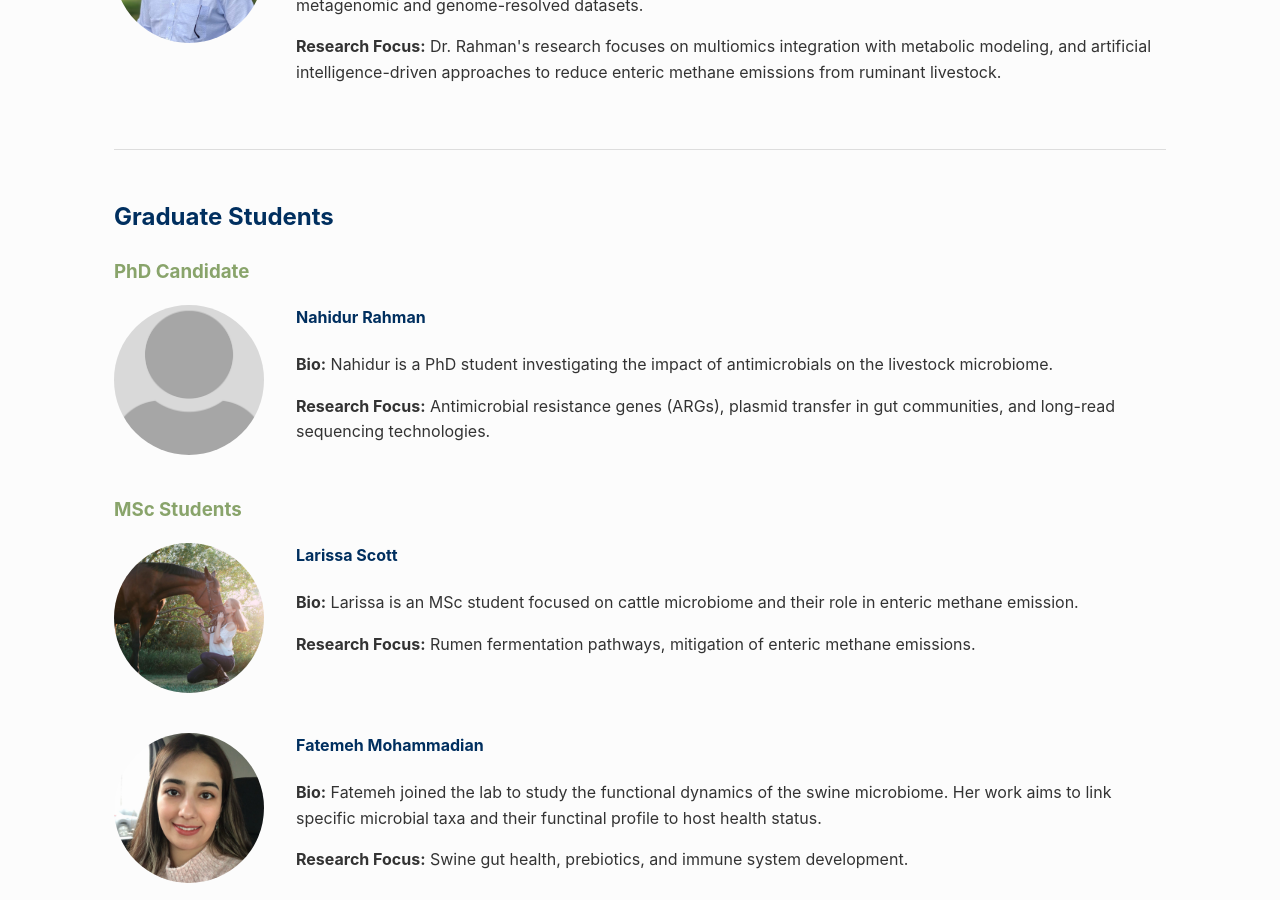
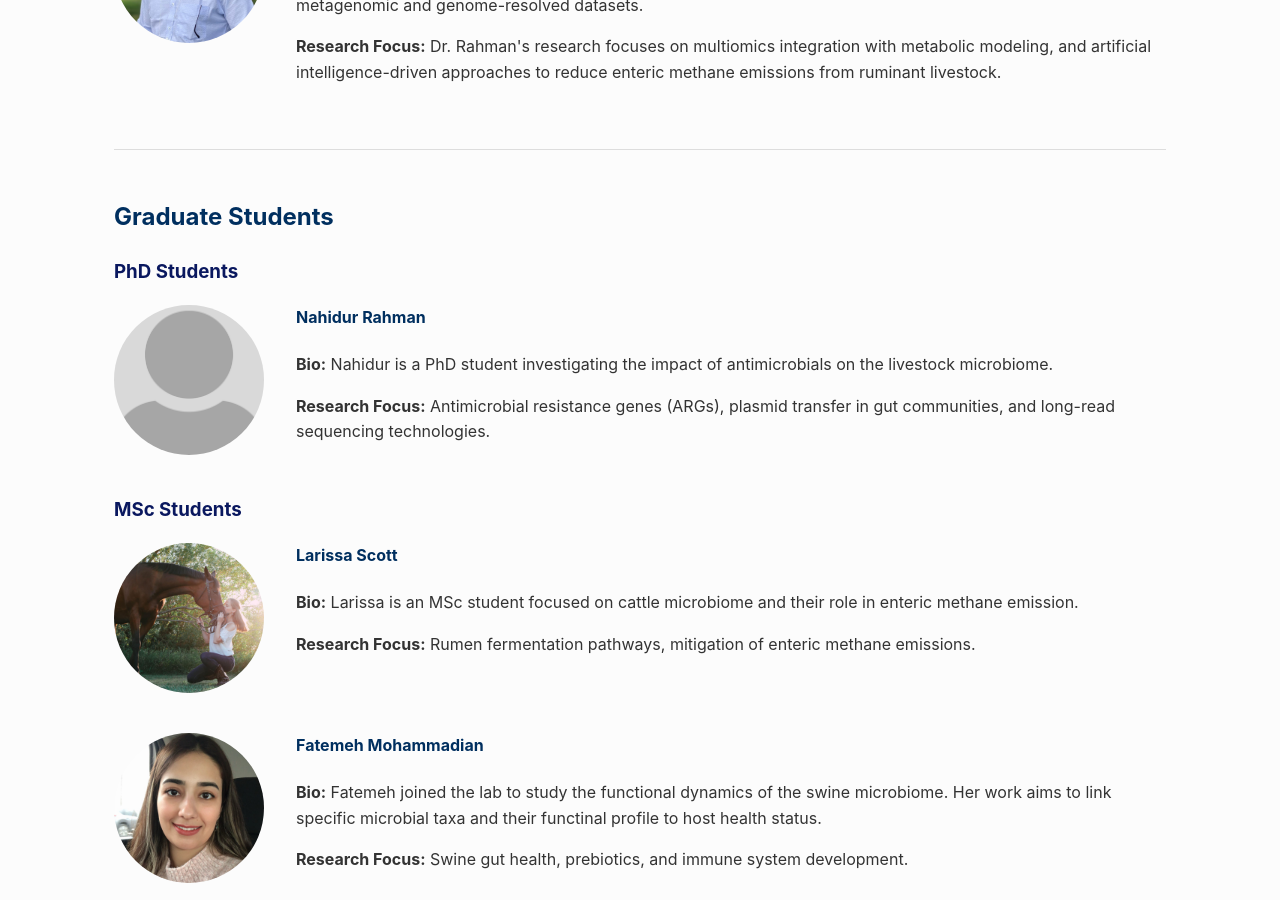
Before and after one commit to TLMicrobiomeLab/tlmicrobiomelab.github.io, a Jekyll site: the page built from people.html, in a window 1280 px wide and 900 px high, scrolled down 1054 px. Built offline with Jekyll 4.4.1, drawn with Linux system fonts in a browser that asks for light colours.

Commit message:
Change PhD Candidate heading to PhD Students

```diff
--- a/people.html
+++ b/people.html
@@ -58,7 +58,7 @@ permalink: /people/
 
 <h2>Graduate Students</h2>
 
-<h3 style="color: #89A46B;">PhD Candidate</h3>
+<h3 style="color: #0A185F;">PhD Students</h3>
 <div style="display: flex; gap: 2rem; margin-bottom: 2rem; align-items: flex-start;">
     <div style="flex: 0 0 150px;">
         <img src="{{ '/images/nahidur.png' | relative_url }}" alt="Nahidur Rahman" loading="lazy" style="width: 100%; border-radius: 50%; object-fit: cover; aspect-ratio: 1/1;" onerror="this.src='https://via.placeholder.com/150?text=NR'">
@@ -70,7 +70,7 @@ permalink: /people/
     </div>
 </div>
 
-<h3 style="color: #89A46B; margin-top: 2rem;">MSc Students</h3>
+<h3 style="color: #0A185F; margin-top: 2rem;">MSc Students</h3>
 
 <div style="display: flex; gap: 2rem; margin-bottom: 2rem; align-items: flex-start;">
     <div style="flex: 0 0 150px;">
```
